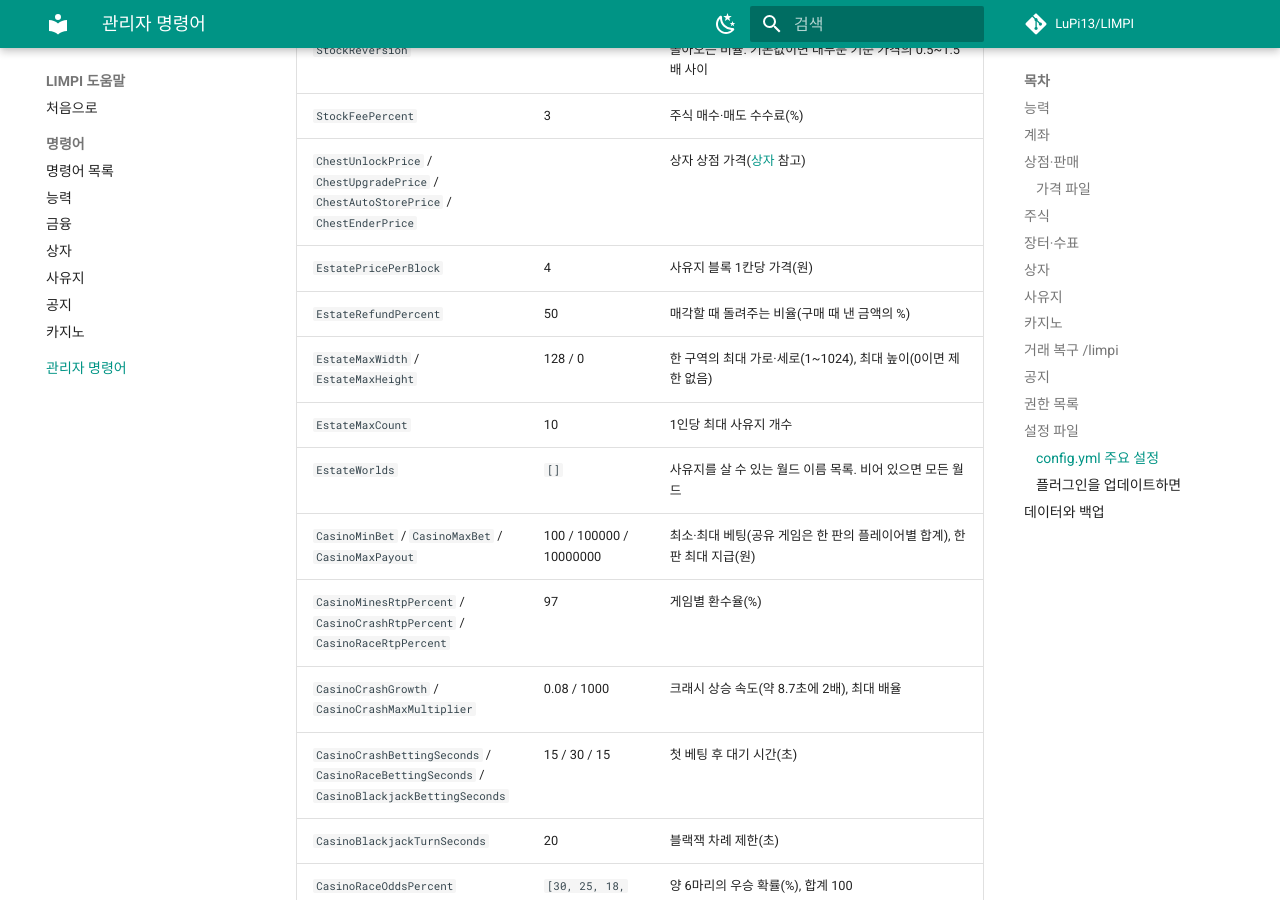
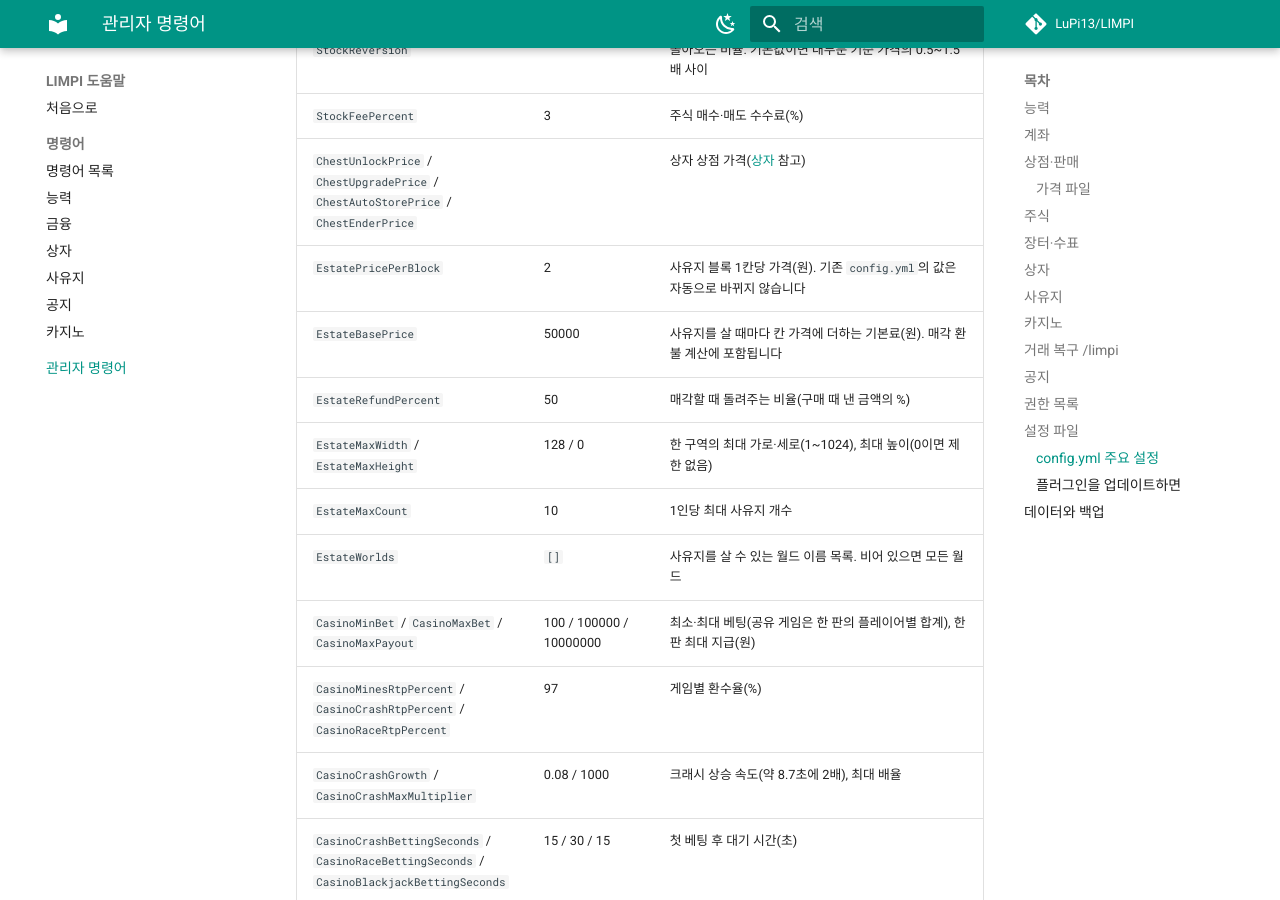
Before and after one commit to LuPi13/LIMPI, an MkDocs documentation site: the page built from pages/admin.md, in a window 1280 px wide and 900 px high, scrolled down 9005 px. Built offline with MkDocs 1.6.1 and Material for MkDocs 9.7.7, drawn with Linux system fonts in a browser that asks for light colours; comment, search, counter and statistics services are not loaded.

Commit message:
Estate price: document it; bump version to 2.17.0

```diff
--- a/pages/admin.md
+++ b/pages/admin.md
@@ -208,7 +208,8 @@ diamond: 500
 | `StockVolatility` / `StockReversion` | 0.025 / 0.005 | 주식 1회 변동 폭(로그 가격 표준 편차)과 기준 가격으로 돌아오는 비율. 기본값이면 대부분 기준 가격의 0.5~1.5배 사이 |
 | `StockFeePercent` | 3 | 주식 매수·매도 수수료(%) |
 | `ChestUnlockPrice` / `ChestUpgradePrice` / `ChestAutoStorePrice` / `ChestEnderPrice` | | 상자 상점 가격([상자](chest.md#shop) 참고) |
-| `EstatePricePerBlock` | 4 | 사유지 블록 1칸당 가격(원) |
+| `EstatePricePerBlock` | 2 | 사유지 블록 1칸당 가격(원). 기존 `config.yml`의 값은 자동으로 바뀌지 않습니다 |
+| `EstateBasePrice` | 50000 | 사유지를 살 때마다 칸 가격에 더하는 기본료(원). 매각 환불 계산에 포함됩니다 |
 | `EstateRefundPercent` | 50 | 매각할 때 돌려주는 비율(구매 때 낸 금액의 %) |
 | `EstateMaxWidth` / `EstateMaxHeight` | 128 / 0 | 한 구역의 최대 가로·세로(1~1024), 최대 높이(0이면 제한 없음) |
 | `EstateMaxCount` | 10 | 1인당 최대 사유지 개수 |
```
Also changed, not shown: AGENTS.md (+1 -1 lines), pages/estate.md (+1 -1 lines), 1 other file.
